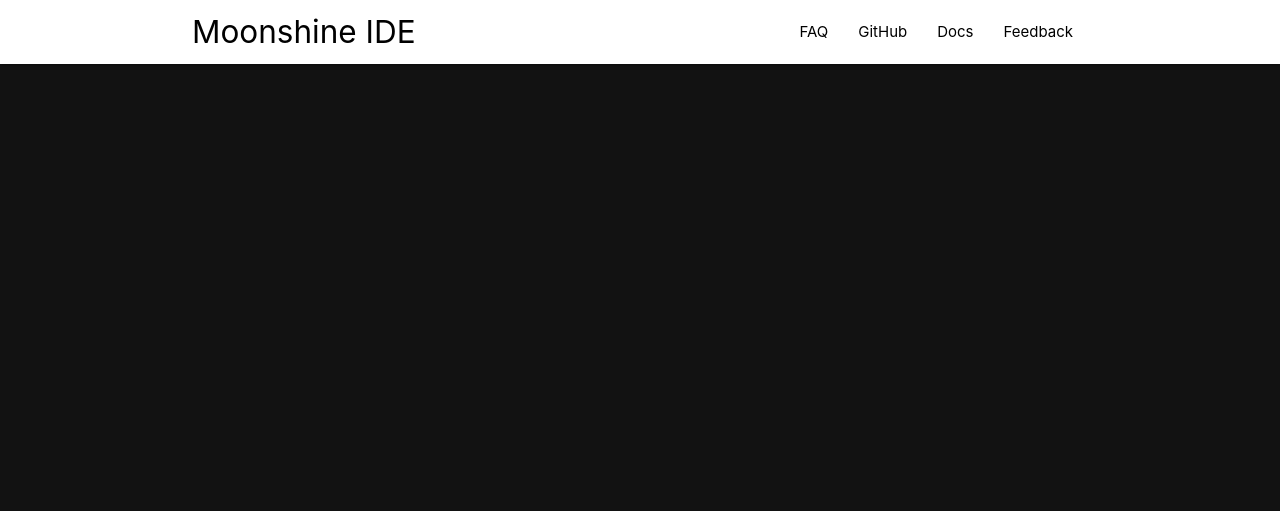
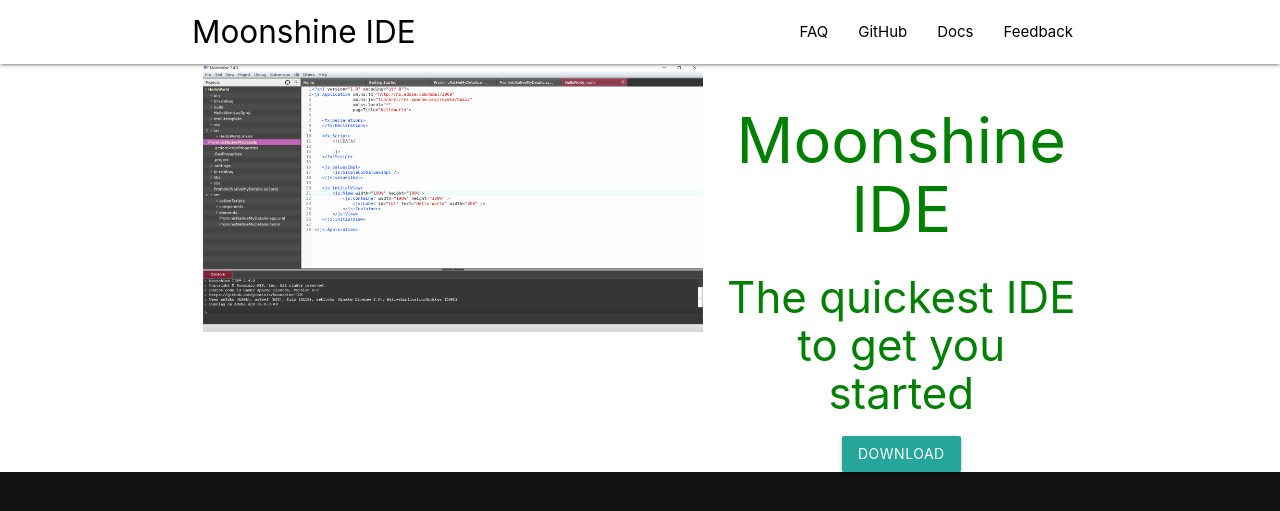
Before and after one commit to Moonshine-IDE/MoonshineWebsite, a Jekyll site: the page built from index.html, in a window 1280 px wide. Shown: the top 511 px of the page. Built offline with Jekyll 4.4.1, drawn with Linux system fonts in a browser that asks for light colours.

Commit message:
Add banner

```diff
--- a/css/landing.css
+++ b/css/landing.css
@@ -1,4 +1,14 @@
 body {
   background-color: #121212;
+  color: green;
+}
+
+#banner {
+  background-color: white;
+}
+
+#moonshine-screen {
+  width: 100%;
+  height: auto;
 }
 /*# sourceMappingURL=landing.css.map */
--- a/index.html
+++ b/index.html
@@ -47,6 +47,18 @@
     </section>
 
     <section id="banner">
+      <div class="container">
+        <div class="row">
+          <div class="col s7">
+            <img id="moonshine-screen" src="images/banner.png">
+          </div>
+          <div class="col s5 center">
+              <h1>Moonshine IDE</h1>
+              <h3>The quickest IDE to get you started</h3>
+              <a class="btn">DOWNLOAD</a>
+          </div>
+        </div>
+      </div>
     </section>
 
     <section id="tiles">
```
Also changed, not shown: css/landing.scss (+10 -0 lines), images/banner.png (added), 1 other file.
